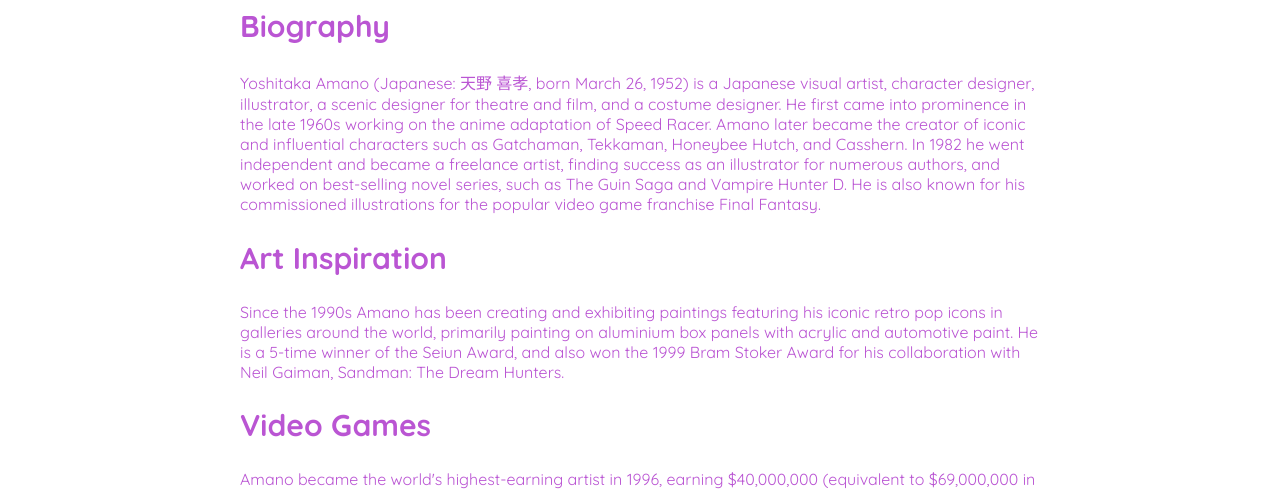
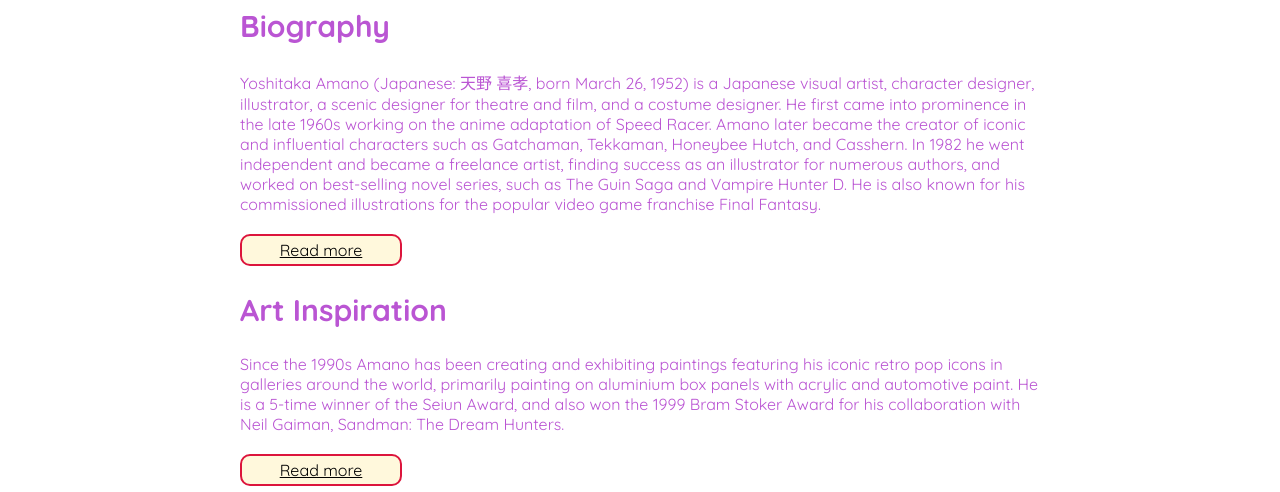
Before and after one commit to ntranfit/CG342-Interface-Design-Class-First-Project, a plain HTML site: page index.html in a window 1280 px wide. Shown: the part 378-870 px from the top of the page. Drawn offline with Linux system fonts and the light colour scheme.

Commit message:
readmores added

```diff
--- a/index.html
+++ b/index.html
@@ -30,7 +30,7 @@
                 creator of iconic and influential characters such as Gatchaman, Tekkaman, Honeybee Hutch, and Casshern.
                 In 1982 he went independent and became a freelance artist, finding success as an illustrator for
                 numerous authors, and worked on best-selling novel series, such as The Guin Saga and Vampire Hunter D.
-                He is also known for his commissioned illustrations for the popular video game franchise Final Fantasy.
+                He is also known for his commissioned illustrations for the popular video game franchise Final Fantasy. <a href="https://en.wikipedia.org/wiki/Yoshitaka_Amano" class="button-link" target="_blank">Read more</a>
             </p>
         </article>
         <article>
@@ -39,7 +39,7 @@
             <p>Since the 1990s Amano has been creating and exhibiting paintings featuring his iconic retro pop icons in
                 galleries around the world, primarily painting on aluminium box panels with acrylic and automotive
                 paint. He is a 5-time winner of the Seiun Award, and also won the 1999 Bram Stoker Award for his
-                collaboration with Neil Gaiman, Sandman: The Dream Hunters.</p>
+                collaboration with Neil Gaiman, Sandman: The Dream Hunters. <a href="https://en.wikipedia.org/wiki/Yoshitaka_Amano" class="button-link" target="_blank">Read more</a></p>
         </article>
         <article>
             <!-- -->
```
